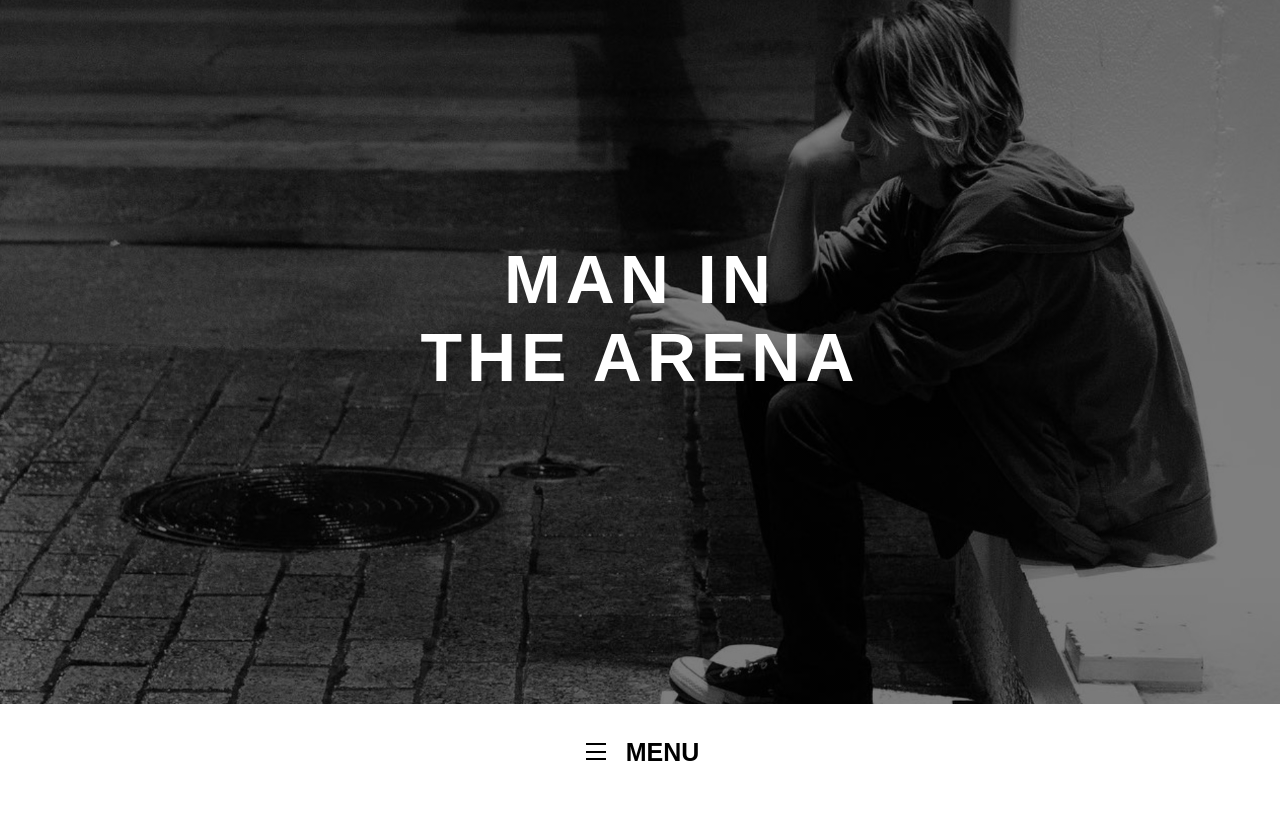
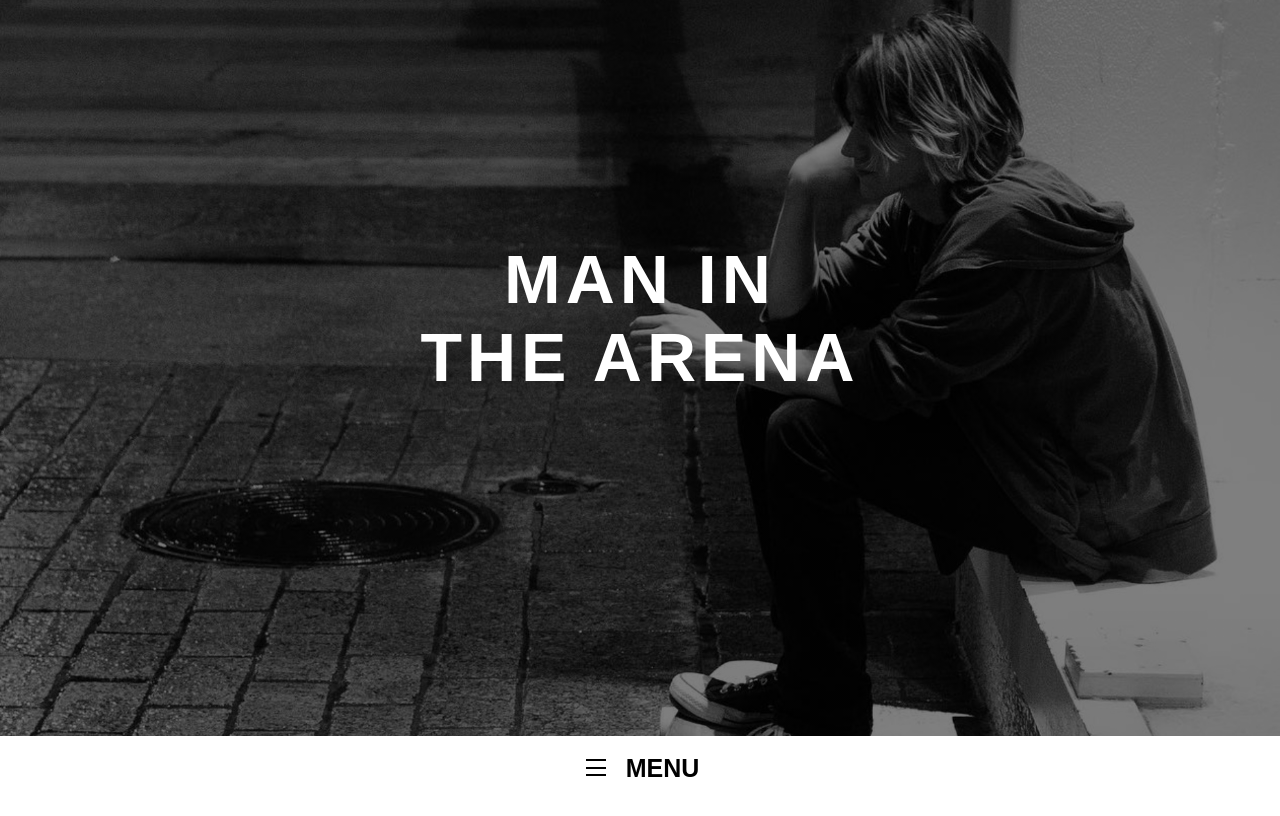
Before and after one commit to Casper-Shaheen/Man-In-The-Arena, a website: page site/public/index.html in a window 1280 px wide. Drawn offline with Linux system fonts and the light colour scheme.

Commit message:
Edited style.css

```diff
--- a/site/public/css/style.css
+++ b/site/public/css/style.css
@@ -13,7 +13,7 @@
     background-size: cover;
     background-position: center;
     padding-top: 30lvh;
-    height: 58lvh;
+    height: 62lvh;
     text-align: center;
     color: white;
     letter-spacing: 5px;
@@ -23,14 +23,14 @@
 #home-navbar {
     position: fixed;
     width: 100vw;
-    top: 88lvh;
+    top: 92lvh;
     background: white;
     display: flex;
     flex-direction: column;
     justify-content: center;
     font-size: 25px;
     font-weight: 800;
-    height: 12lvh;
+    height: 8lvh;
 }
 
 #home-navbar-row
@@ -68,7 +68,7 @@
     flex-direction: column;
     justify-content: center;
     width: 0vw;
-    height: 93lvh;
+    height: 92lvh;
     background-color: rgba(0,0,0,0.9);
 }
 
```
